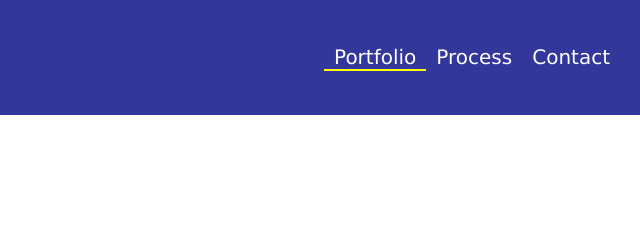
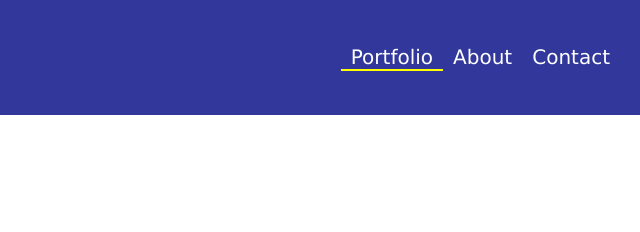
Before and after one commit to revathynattamai/revathy-nattamai, a plain HTML site: page index.html in a window 1280 px wide. Shown: the top 232 px of the page, 640-1280 px from the left. Drawn offline with Linux system fonts and the light colour scheme.

Commit message:
url change

```diff
--- a/index.html
+++ b/index.html
@@ -14,7 +14,7 @@
             <div class="second">
                 <ul>
                     <li class="active"><a href="index.html">Portfolio</a></li>
-                    <li><a href="process.html">Process</a></li>
+                    <li><a href="about.html">About</a></li>
                     <li><a href="contact.html">Contact</a></li>
                 </ul>
             </div>
```
